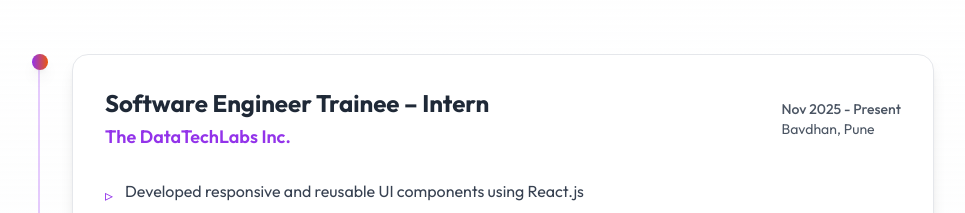
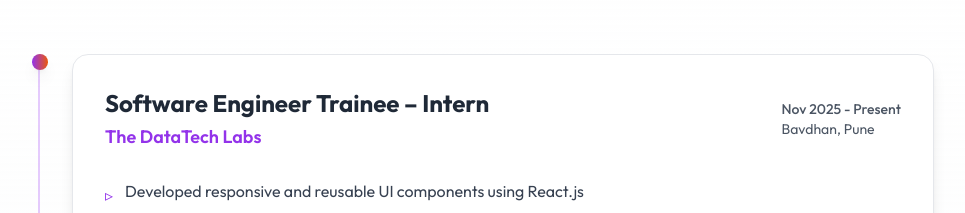
Before and after one commit to vaibhav3022/Portfolio-Website, a React (Vite) app: page / in a window 1280 px wide. Shown: the part 3240-3453 px from the top of the page, without its empty margins (154-1119 px from the left). Built offline with nearby package versions, Linux system fonts and the light colour scheme; a web font is replaced by a local one.

Commit message:
fix: Correct company name in Experience component

```diff
--- a/src/components/Experience.jsx
+++ b/src/components/Experience.jsx
@@ -7,7 +7,7 @@
 
   const experience = [
     {
-      company: "The DataTechLabs Inc.",
+      company: "The DataTech Labs",
       location: "Bavdhan, Pune",
       role: "Software Engineer Trainee – Intern",
       period: "Nov 2025 - Present",
```
